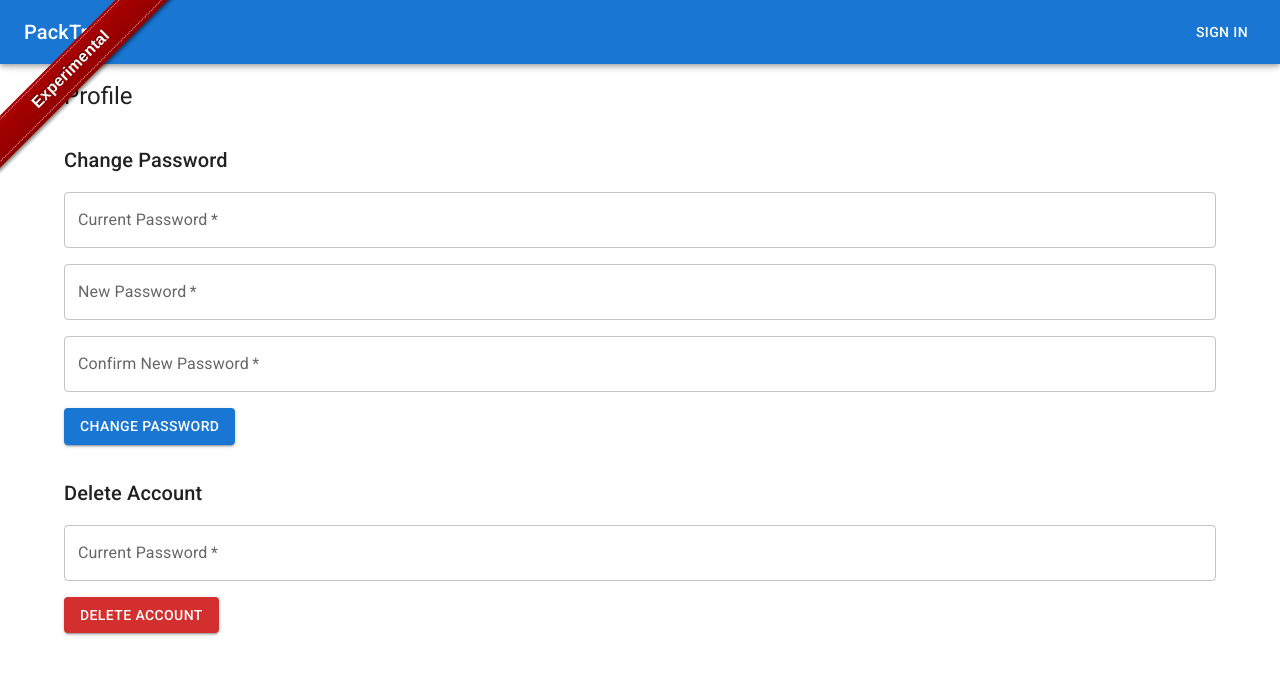
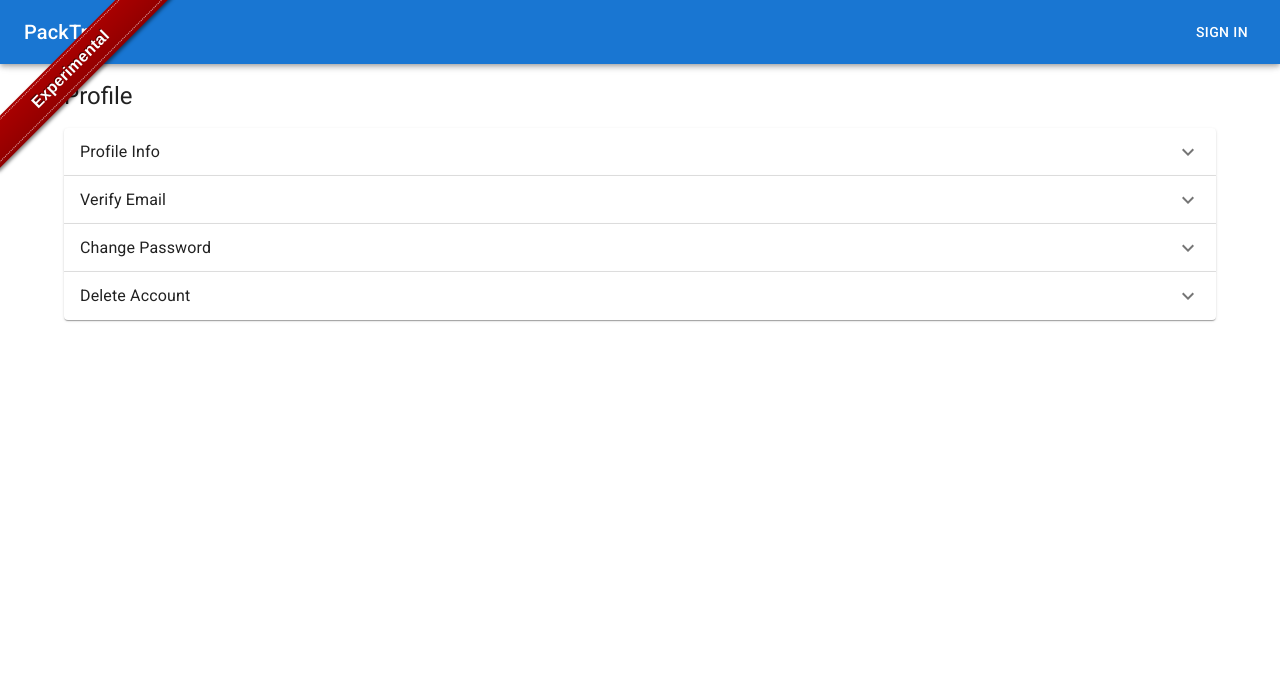
Before and after one commit to petele/packtrak, a React (Create React App) app: page /profile in a window 1280 px wide. Shown: the top 674 px of the page. Built offline with nearby package versions, Linux system fonts and the light colour scheme; no server answers.

Commit message:
Fixes #41 - accordion

```diff
--- a/src/components/ChangePassword.js
+++ b/src/components/ChangePassword.js
@@ -6,12 +6,11 @@ import {
   Button,
   Stack,
   TextField,
-  Typography,
 } from '@mui/material';
 
 import { changePassword, getUserEmail } from '../helpers/fbHelper';
 
-export default function ChangePassword(props) {
+export default function ChangePassword() {
   const userEmail = getUserEmail() || '';
   const [currentPW, setCurrentPW] = React.useState('');
   const [newPW1, setNewPW1] = React.useState('');
@@ -64,10 +63,6 @@ export default function ChangePassword(props) {
   }
 
   return (
-    <Box component="section" sx={{marginTop: 4}}>
-      <Typography component="h2" variant="h6">
-        Change Password
-      </Typography>
     <Box component="form" onSubmit={handleSubmit}>
       <Stack spacing={2}>
         <input
@@ -129,6 +124,5 @@ export default function ChangePassword(props) {
         </Stack>
       </Stack>
     </Box>
-    </Box>
   );
 }
--- a/src/components/DeleteAccount.js
+++ b/src/components/DeleteAccount.js
@@ -7,14 +7,13 @@ import {
   Button,
   Stack,
   TextField,
-  Typography,
 } from '@mui/material';
 
 import ConfirmDialog from './ConfirmDialog';
 import { getUserEmail } from '../helpers/fbHelper';
 import { deleteUserData } from '../helpers/deleteUserData';
 
-export default function DeleteAccount(props) {
+export default function DeleteAccount() {
   const navigate = useNavigate();
   const userEmail = getUserEmail() || '';
   const [currentPW, setCurrentPW] = React.useState('');
@@ -49,10 +48,7 @@ export default function DeleteAccount(props) {
   }
 
   return (
-    <Box component="section" sx={{marginTop: 4}}>
-      <Typography component="h2" variant="h6">
-        Delete Account
-      </Typography>
+    <Box component="section">
       <ConfirmDialog
         open={confirmDialogVisible}
         callback={handleConfirmDelete}
--- a/src/components/ProfileDetails.js
+++ b/src/components/ProfileDetails.js
@@ -2,13 +2,11 @@ import * as React from 'react';
 
 import {
   Box,
-  Typography,
 } from '@mui/material';
 
 import { getUser } from '../helpers/fbHelper';
 
-export default function ProfileDetails(props) {
-
+export default function ProfileDetails() {
   const user = getUser();
   if (user === null) {
     return null;
@@ -21,30 +19,21 @@ export default function ProfileDetails(props) {
   const dtFormatter = new Intl.DateTimeFormat('lookup', opts);
 
   const uid = user.uid;
-  const email = user.email;
   const accountCreatedDT = new Date(parseInt(user.metadata.createdAt, 10));
   const accountCreated = dtFormatter.format(accountCreatedDT);
   const lastLoginDT = new Date(parseInt(user.metadata.lastLoginAt, 10));
   const lastLogin = dtFormatter.format(lastLoginDT);
 
-  console.log('user', user);
-
   return (
-    <Box component="section" sx={{marginTop: 4}}>
-      <Typography component="h2" variant="h6">
-        Profile Info
-      </Typography>
+    <Box component="section">
       <div>
-        <b>User ID:</b> {uid}
+        <b>User ID:</b> <span>{uid}</span>
       </div>
       <div>
-        <b>Email Address:</b> {email}
+        <b>Account Created On:</b> <span>{accountCreated}</span>
       </div>
       <div>
-        <b>Account Created On:</b> {accountCreated.toString()}
-      </div>
-      <div>
-        <b>Last Login:</b> {lastLogin.toString()}
+        <b>Last Login:</b> <span>{lastLogin}</span>
       </div>
     </Box>
   );
--- a/src/components/VerifyEmail.js
+++ b/src/components/VerifyEmail.js
@@ -10,7 +10,7 @@ import {
 
 import { getUser, verifyEmail } from '../helpers/fbHelper';
 
-export default function VerifyEmail(props) {
+export default function VerifyEmail() {
   const [emailSent, setEmailSent] = React.useState(false);
 
   const user = getUser();
@@ -32,11 +32,7 @@ export default function VerifyEmail(props) {
   }
 
   return (
-    <Box component="section" sx={{marginTop: 4}}>
-      <Typography component="h2" variant="h6">
-        Verify Email
-      </Typography>
-
+    <Box component="section">
       <Typography component="section" variant="body2" sx={{my: 1}}>
         Help us to protect PackTrak and keep your account safe.
         Please confirm your email address.
--- a/src/views/Profile.js
+++ b/src/views/Profile.js
@@ -1,25 +1,70 @@
 import {
+  Accordion,
+  AccordionDetails,
+  AccordionSummary,
   Container,
   Typography
 } from '@mui/material';
+
+import ExpandMoreIcon from '@mui/icons-material/ExpandMore';
 
 import ProfileDetails from '../components/ProfileDetails';
 import ChangePassword from '../components/ChangePassword';
 import DeleteAccount from '../components/DeleteAccount';
 import VerifyEmail from '../components/VerifyEmail';
 
-export default function Profile(props) {
+import { getUser } from '../helpers/fbHelper';
+
+export default function Profile() {
   document.title = `Profile - PackTrak`;
+
+  const user = getUser();
+  const isVerified = user?.emailVerified === true;
+  const emailAddress = user?.email ? user.email : '';
 
   return (
     <Container component="main" fixed sx={{marginTop: 2}}>
-      <Typography component="h1" variant="h5">
+      <Typography component="h1" variant="h5" sx={{mb: 2}}>
         Profile
       </Typography>
-      <ProfileDetails uid={props.uid} />
-      <VerifyEmail uid={props.uid} />
-      <ChangePassword uid={props.uid} />
-      <DeleteAccount uid={props.uid} />
+      <Accordion disableGutters>
+        <AccordionSummary expandIcon={<ExpandMoreIcon />}>
+          <Typography>Profile Info</Typography>
+        </AccordionSummary>
+        <AccordionDetails>
+          <ProfileDetails />
+        </AccordionDetails>
+      </Accordion>
+      <Accordion disableGutters disabled={isVerified}>
+        <AccordionSummary expandIcon={<ExpandMoreIcon />}>
+          <Typography sx={{ width: '33%', flexShrink: 0 }}>Verify Email</Typography>
+          <Typography sx={{ color: 'text.secondary' }}>
+            {emailAddress}
+            {user?.emailVerified && (<span>&nbsp;(verified)</span>)}
+          </Typography>
+        </AccordionSummary>
+        <AccordionDetails>
+          <VerifyEmail />
+        </AccordionDetails>
+      </Accordion>
+      <Accordion disableGutters>
+        <AccordionSummary expandIcon={<ExpandMoreIcon />}>
+          <Typography>Change Password</Typography>
+        </AccordionSummary>
+        <AccordionDetails>
+          <ChangePassword />
+        </AccordionDetails>
+      </Accordion>
+      <Accordion disableGutters>
+        <AccordionSummary expandIcon={<ExpandMoreIcon />}>
+          <Typography>Delete Account</Typography>
+        </AccordionSummary>
+        <AccordionDetails>
+          <DeleteAccount />
+        </AccordionDetails>
+      </Accordion>
+
+
     </Container>
   );
 }
```
Lines whose indentation alone changed are shown as unchanged.
